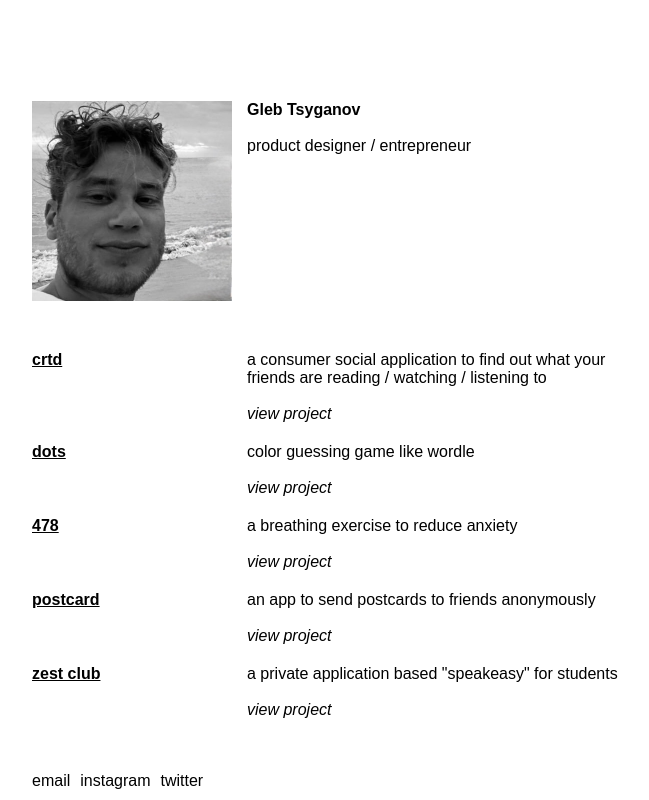
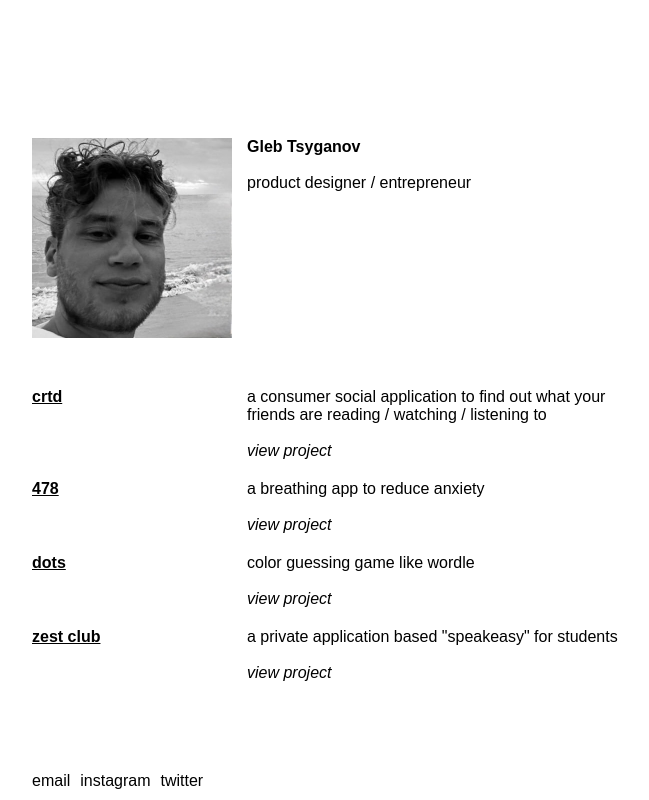
Before and after one commit to Glebka321/portfolio, a Next.js app: page / in a window 1280 px wide. Shown: the whole page, without its empty margins (96-745 px from the left). Built offline with nearby package versions, Linux system fonts and the light colour scheme.

Commit message:
update portfolio

```diff
--- a/src/app/page.tsx
+++ b/src/app/page.tsx
@@ -19,9 +19,7 @@ export default function Home() {
       <div className={styles.projects}>
         <div className={styles.project}>
           <a
-            href="https://www.trycrtd.com"
-            target="_blank"
-            rel="noopener noreferrer"
+          href="/crtd"
           >
             <b className={styles.title}>crtd</b>
           </a>
@@ -34,7 +32,21 @@ export default function Home() {
             </p>
           </a>
         </div>
-
+        <div className={styles.project}>
+          <a
+            href="https://apps.apple.com/us/app/four-seven-eight/id6749875998"
+            target="_blank"
+            rel="noopener noreferrer"
+          >
+            <b className={styles.title}>478</b>
+          </a>
+          <a href="/478">
+            <p className={styles.description}>
+              a breathing app to reduce anxiety <br /> <br />{" "}
+              <i>view project</i>
+            </p>
+          </a>
+        </div>
         <div className={styles.project}>
           <a
             href="https://www.thedotsgame.xyz"
@@ -50,22 +62,8 @@ export default function Home() {
             </p>
           </a>
         </div>
-        <div className={styles.project}>
-          <a
-            href="https://www.4-7-8.cc"
-            target="_blank"
-            rel="noopener noreferrer"
-          >
-            <b className={styles.title}>478</b>
-          </a>
-          <a href="/478">
-            <p className={styles.description}>
-              a breathing exercise to reduce anxiety <br /> <br />{" "}
-              <i>view project</i>
-            </p>
-          </a>
-        </div>
-        <div className={styles.project}>
+
+        {/* <div className={styles.project}>
           <a
             href="https://www.sfpostcard.com"
             target="_blank"
@@ -80,7 +78,7 @@ export default function Home() {
               <i>view project</i>
             </p>
           </a>
-        </div>
+        </div> */}
         <div className={styles.project}>
           <a
             href="https://www.instagram.com/thezestclub/?hl=en"
```
Also changed, not shown: src/app/478/page.tsx (+6 -11 lines), public/478.png (added).
